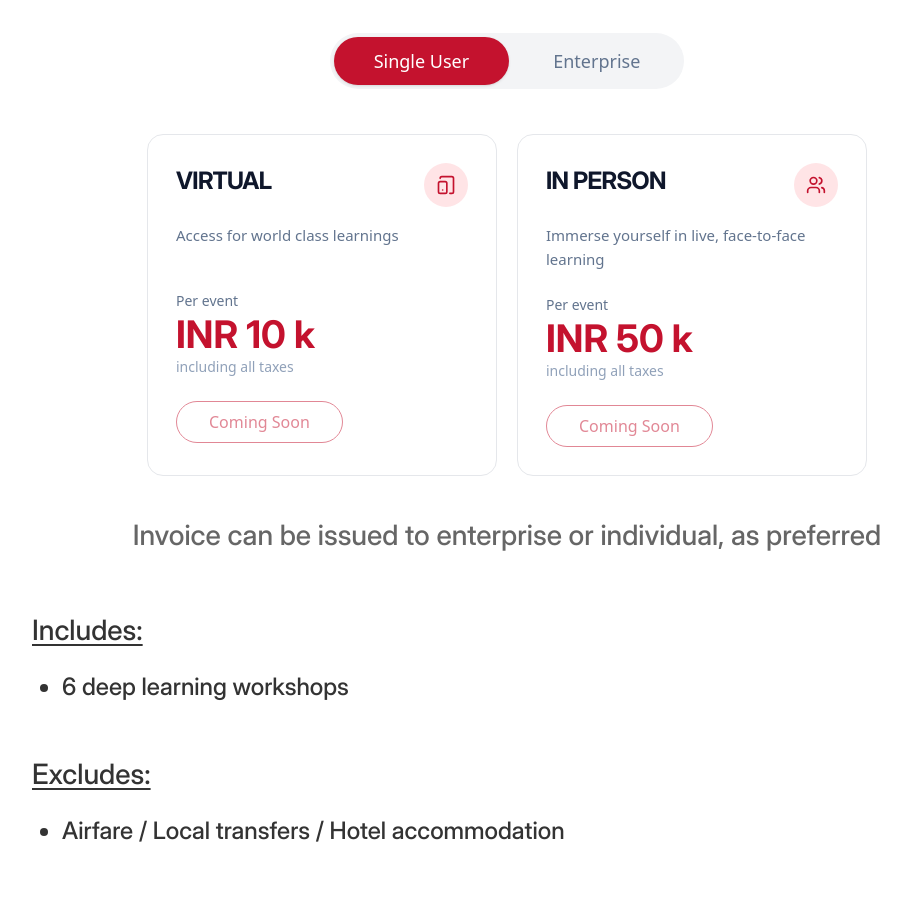
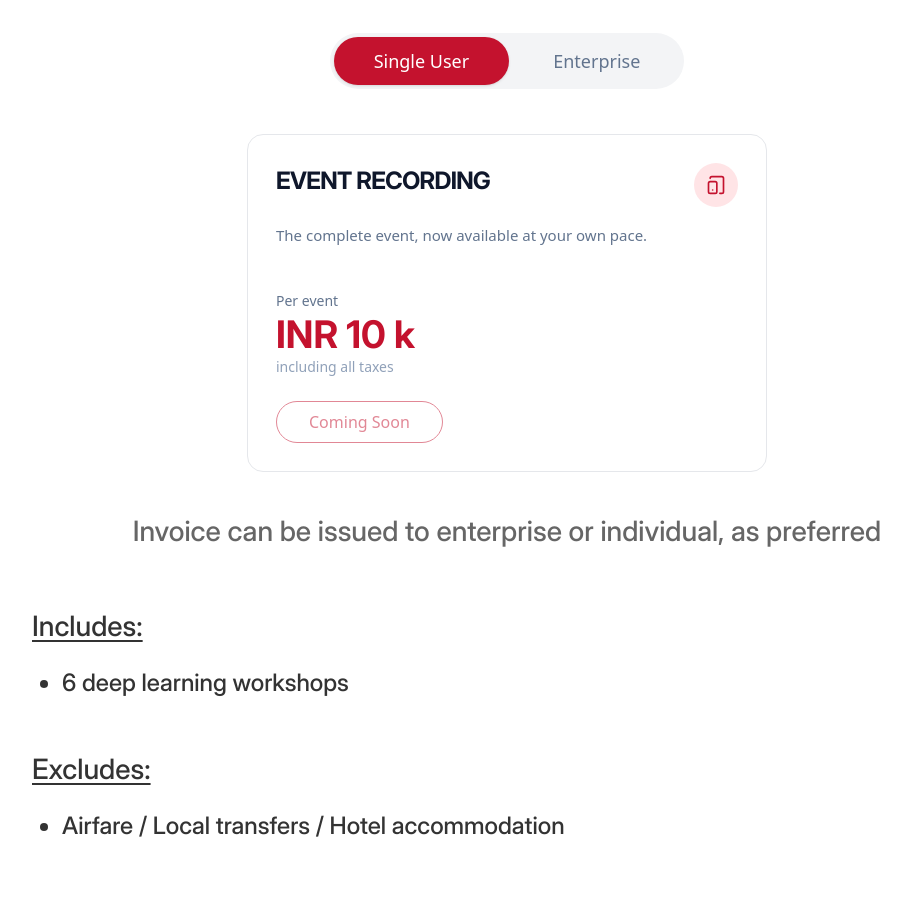
Before and after one commit to elredProductionBackup/theprofessionalnetworkV2, a Next.js app: page / in a window 1280 px wide. Shown: the part 4140-5050 px from the top of the page, without its empty margins (133-1044 px from the left). Built offline with nearby package versions, Linux system fonts and the light colour scheme; no server answers.

Commit message:
minor change in membership

```diff
--- a/components/Membership.jsx
+++ b/components/Membership.jsx
@@ -8,42 +8,42 @@ const PLANS = {
   single: [
     {
       icon: TabletSmartphone,
-      title: "Virtual",
-      desc: "Access for world class learnings",
+      title: "Event Recording",
+      desc: "The complete event, now available at your own pace.",
       priceLabel: "Per event",
       price: "INR 10 k",
       note: "including all taxes",
     },
-    {
-      icon: Users,
-      title: "In Person",
-      desc: "\u2060Immerse yourself in live, face-to-face learning",
-      priceLabel: "Per event",
-      price: "INR 50 k",
-      note: "including all taxes",
-    },
+    // {
+    //   icon: Users,
+    //   title: "In Person",
+    //   desc: "\u2060Immerse yourself in live, face-to-face learning",
+    //   priceLabel: "Per event",
+    //   price: "INR 50 k",
+    //   note: "including all taxes",
+    // },
   ],
   enterprise: [
     {
       icon: TabletSmartphone,
-      title: "Virtual",
+      title: "Event Recording",
       descStrong: "Yearly",
-      desc: " access for all 6 workshops for upto ",
+      desc: "The complete event, now available at your own pace.",
       descStrongEnd: "5 users",
       priceLabel: "Yearly",
       price: "INR 1 lac",
       note: "+18% GST",
     },
-    {
-      icon: Users,
-      title: "In Person",
-      desc: "\u2060Immerse yourself in live, face-to-face learning for upto ",
-      descStrongEnd: "5 users",
-      priceLabel: "Per event",
-      price: "INR 2 lacs",
-      note: "+18% GST",
-      // link: "Tap here for full year plans",
-    },
+    // {
+    //   icon: Users,
+    //   title: "In Person",
+    //   desc: "\u2060Immerse yourself in live, face-to-face learning for upto ",
+    //   descStrongEnd: "5 users",
+    //   priceLabel: "Per event",
+    //   price: "INR 2 lacs",
+    //   note: "+18% GST",
+    //   // link: "Tap here for full year plans",
+    // },
   ],
 };
 
@@ -93,7 +93,7 @@ export default function Membership() {
         </div>
 
         {/* ---------- Pricing cards ---------- */}
-        <div className="grid w-full max-w-[720px] gap-5 sm:grid-cols-2 mx-auto">
+        <div className="grid w-full max-w-[520px] gap-5 sm:grid-cols-1 mx-auto">
           {PLANS[tab].map(
             ({ icon: Icon, title, desc, descStrong, descStrongEnd, priceLabel, price, note, link }) => (
               <div
```
